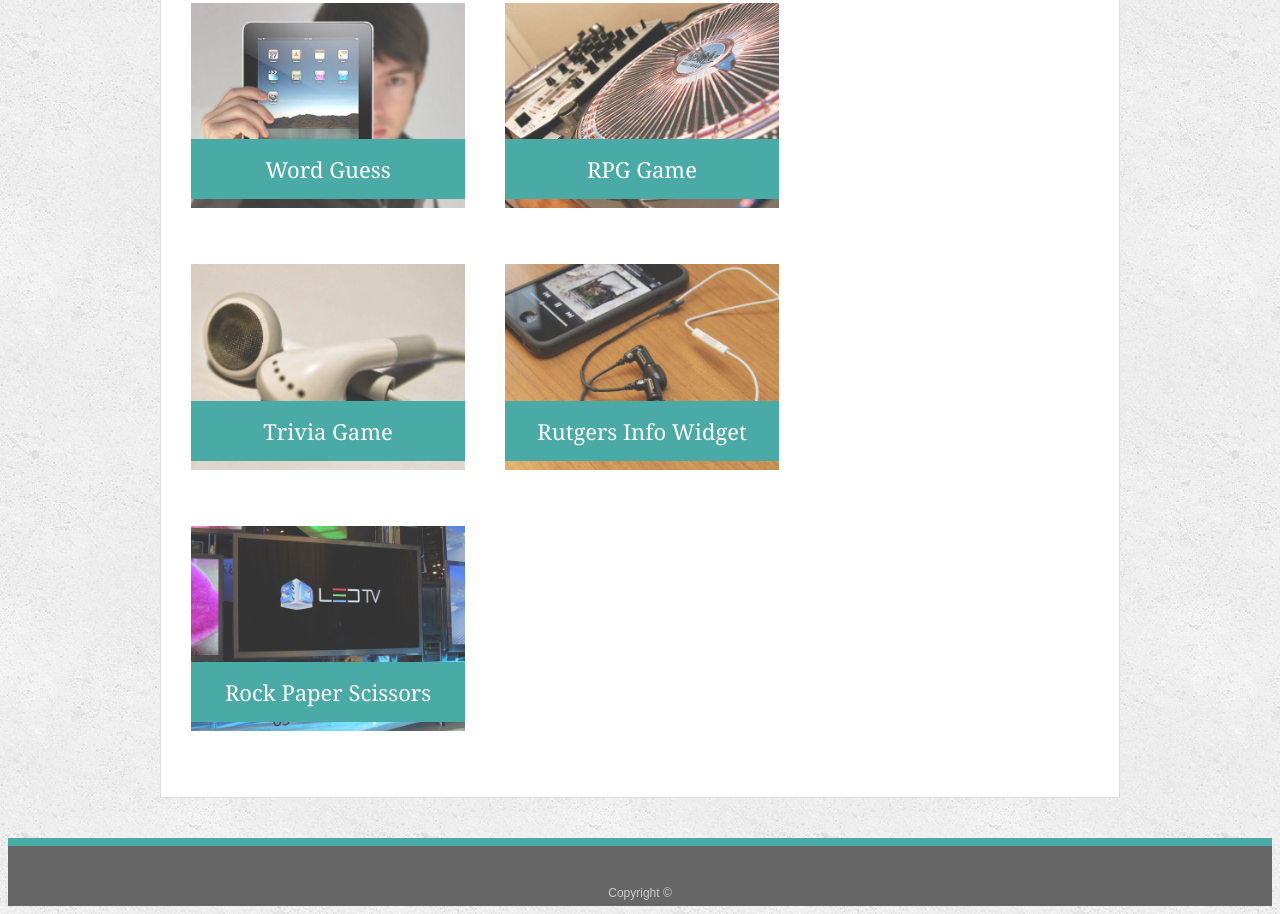
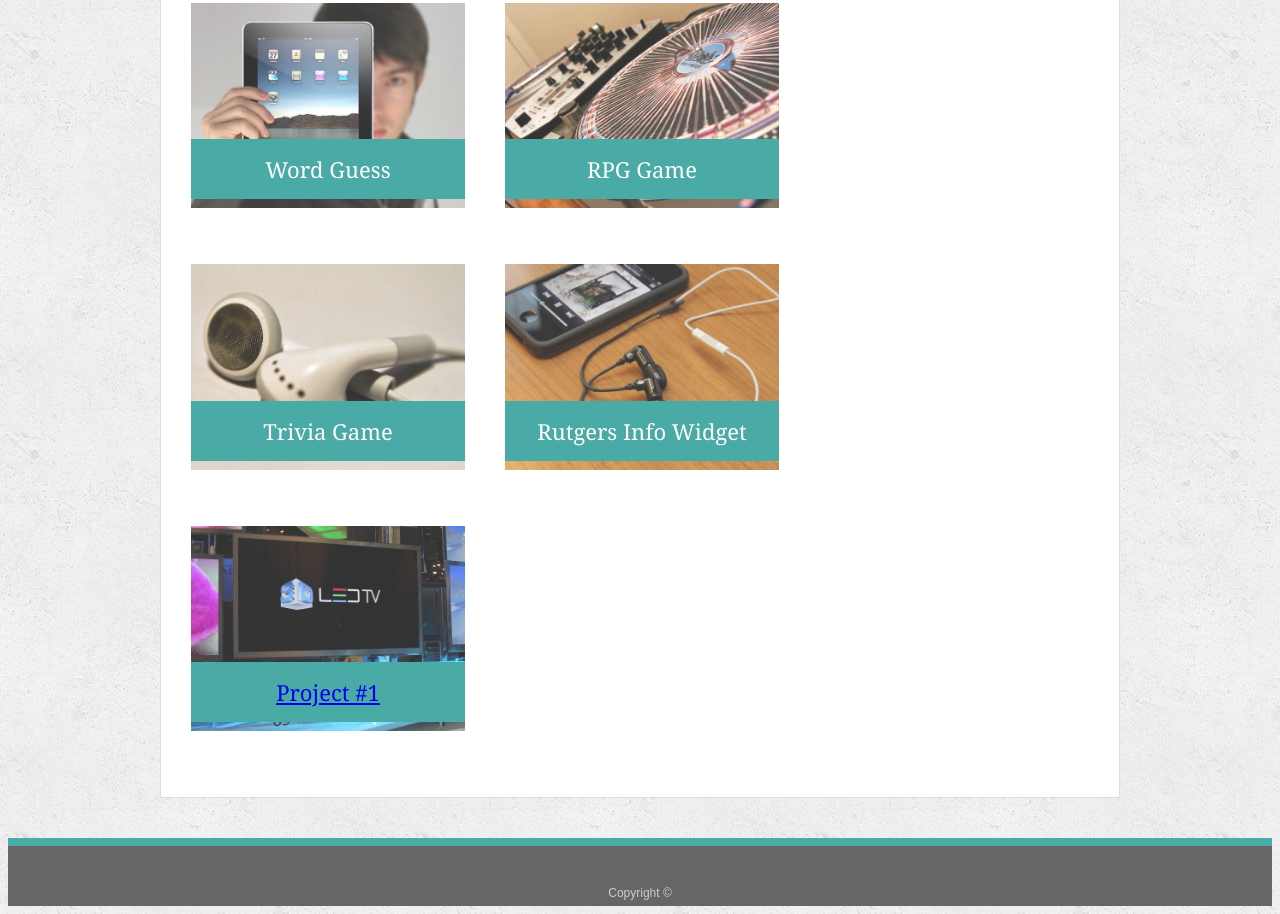
Before and after one commit to bgranade/Responsive-Portfolio, a plain HTML site: page portfolio.html in a window 1280 px wide. Shown: the part 303-1217 px from the top of the page. Drawn offline with Linux system fonts and the light colour scheme.

Commit message:
added project one to portfolio

```diff
--- a/portfolio.html
+++ b/portfolio.html
@@ -46,9 +46,9 @@
         <h3>Rutgers Info Widget</h3>
       </div>
       <div class="work">
-        <img src="assets/images/technics-q-c-640-480-9.jpg" alt="Rock Paper Scissors">
+        <img src="assets/images/technics-q-c-640-480-9.jpg" alt="ProjectOne">
 
-        <h3>Rock Paper Scissors</h3>
+        <h3><a href="https://bgranade.github.io/skate/">Project #1</a></h3>
       </div>
 
     </section>
```
